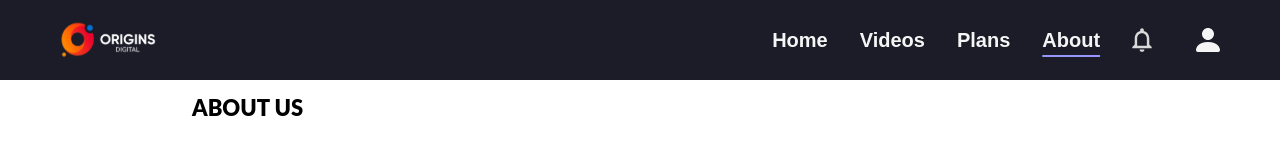
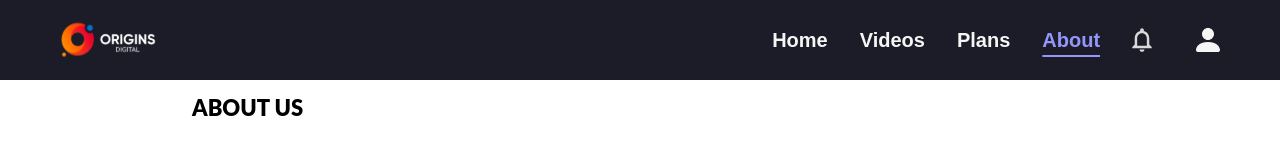
Before and after one commit to WildCodeSchool/2023-02-JS-RemoteFR-JSWizards-P3-Team-Ravenclaw, a React (Vite) app in the folder frontend/: page /about in a window 1280 px wide. Shown: the top 152 px of the page. Built offline with nearby package versions, Linux system fonts and the light colour scheme.

Commit message:
Fix hover NavBar

```diff
--- a/frontend/src/css/SliderKeyFigures.module.css
+++ b/frontend/src/css/SliderKeyFigures.module.css
@@ -30,7 +30,7 @@
     }
 }
 
-.card_figure p, span {
+.card_figure p, .card_figure span {
     color: theme("colors.neutralLightest");
 }
 
```
